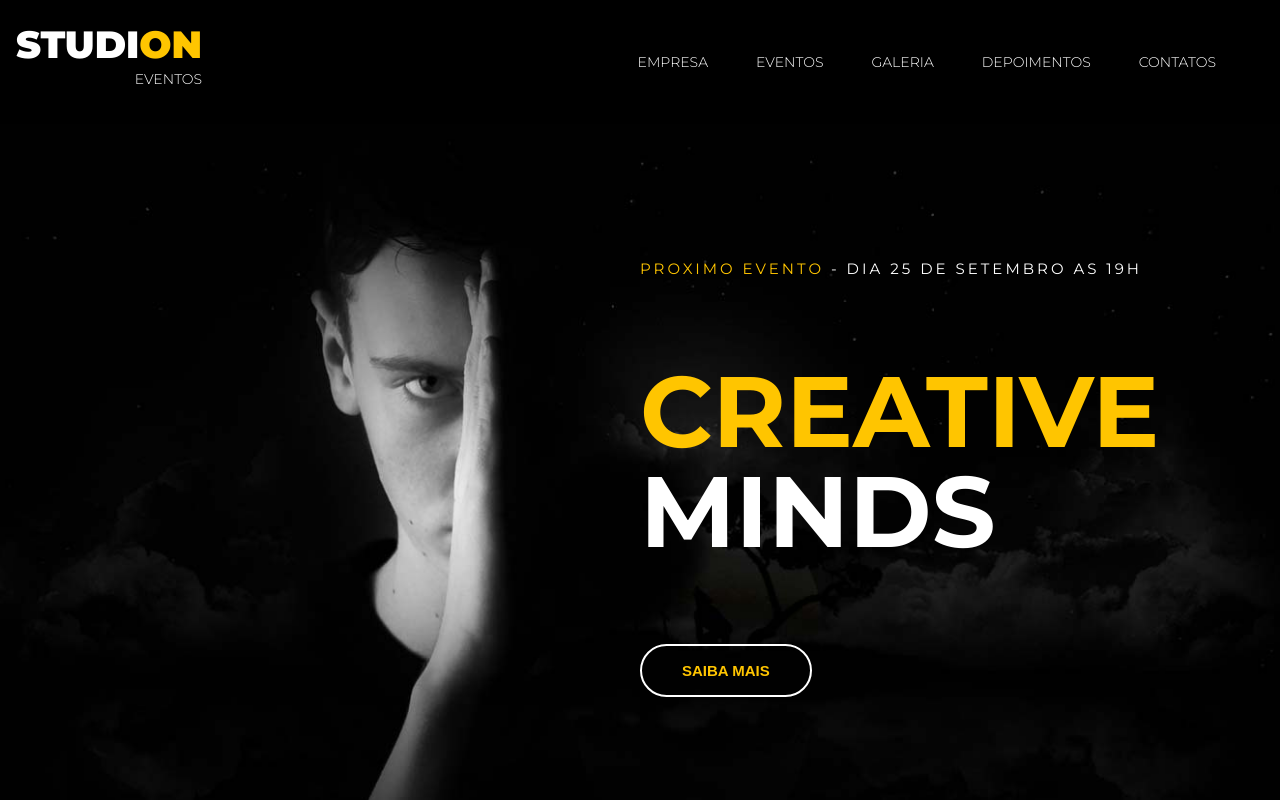
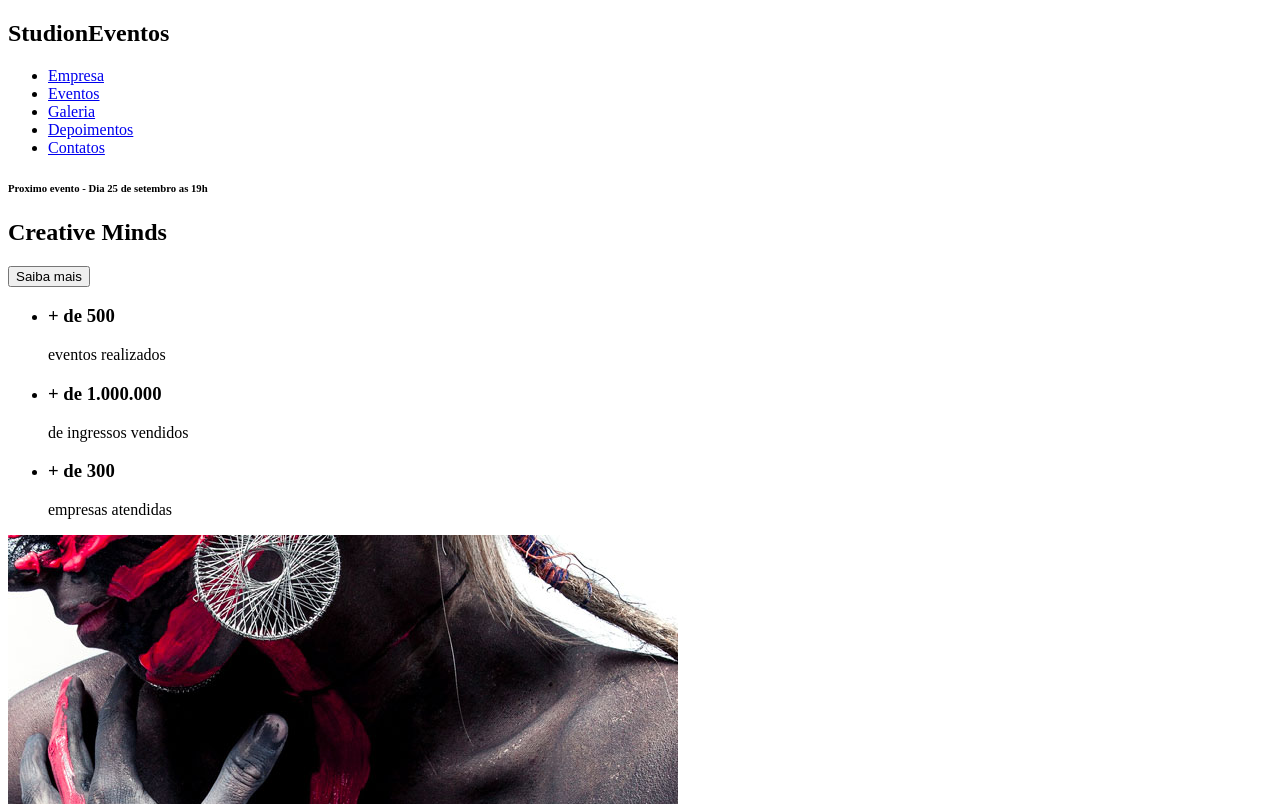
Before and after one commit to nynoaraujo/minha-pagina, a plain HTML site: page index.html in a window 1280 px wide. Shown: the top 804 px of the page. Drawn offline with Linux system fonts and the light colour scheme.

Commit message:
Revert "Aula 4"

```diff
--- a/index.html
+++ b/index.html
@@ -4,16 +4,12 @@
     <meta charset="UTF-8">
     <meta http-equiv="X-UA-Compatible" content="IE=edge">
     <meta name="viewport" content="width=device-width, initial-scale=1.0">
-    <link rel="stylesheet" href="style.css">
     <title>MINHA PAGINA</title>
 </head>
 <body>
-    <nav class="navbar">
-        <h1 class="logo-studion">
-            Studi<span class="copy--primary">on</span>
-            <span class="logo-studion__subtitle">Eventos</span>
-        </h1>
-        <ul class="navbar__links">
+    <nav>
+        <h1>Studi<span>on</span><span>Eventos</span></h1>
+        <ul>
            <li>
              <a href="#empresa">
               Empresa
@@ -47,16 +43,9 @@
     <header>
       <div id="slider">
         <div class="slide">
-            <img
-            class="slide__background-image"
-            src="./images/banner.jpg"
-            alt="studion banner"
-            />
-            <div class="slide__copy">
-                <h6><span class="copy--primary">Proximo evento</span> - Dia 25 de setembro as 19h </h6>
-                <h2><span class="copy--primary">Creative</span> Minds</h2>
-                <button class="btn btn--slide">Saiba mais</button>
-            </div>
+            <h6><span>Proximo evento</span> - Dia 25 de setembro as 19h </h6>
+            <h2><span>Creative</span> Minds</h2>
+            <button>Saiba mais</button>
         </div>
       </div>
     </header>
--- a/style.css
+++ /dev/null
@@ -1,139 +0,0 @@
-@import url('https://fonts.googleapis.com/css2?family=Abril+Fatface&family=Montserrat:wght@300;400;700;900&family=Roboto&display=swap');
-
-* {
-    box-sizing: border-box;
-}
-
-:root {
-    font-family: "montserrat", sans-serif;
-    font-size: 16px;
-    --color-primary: #ffc500;
-    --default-padding: 1rem;
-}
-
-body {
- margin: 0;
- padding-top: 7.75rem;
-}
-
-ul {
-  display: flex;
-  list-style: none;
-  padding-left: 0;
-
-}
-
-.navbar {
-  position: fixed;
-  z-index: 1;
-  display: grid;
-  grid-template-columns: 1fr 9fr;
-  align-items: center;
-  top: 0;
-  left: 0;
-
-  width: 100vw;
-  height: 7.75rem;
-  padding: 0 1rem;
-
-  background-color: #000;
-  color: #fff;
-}
-
-.navbar__links {
-  justify-self: end;
-}
-
-.navbar__links li {
-  font-size: .875rem;
-  margin-right: 3rem;
-  text-transform: uppercase;
-}
-
-.navbar__links a {
-  font-weight: 300;
-  color: #fff;
-  text-decoration: none;
-}
-
-.navbar__links a:hover {
-  color: var(--color-primary);
-}
-
-.logo-studion {
-  font-size: 2.375rem;
-  font-weight: 900;
-  line-height: 1ch;
-  text-transform: uppercase;
-  text-align: right;
-}
-
-.logo-studion__subtitle {
-  font-size: .875rem;
-  font-weight: 300;
-}
-
-.copy--primary {
-  color: var(--color-primary);
-}
-
-#slider {
-  background-color: #000;
-  color: #fff;
-}
-
-.slide {
-  position: relative;
-  height: calc(100vh - 7.75rem);
-}
-
-.slide__background-image {
-  width: 100%;
-  height: 100%;
-  object-fit: cover;
-  object-position: center;
-}
-
-.slide__copy {
-  position: absolute;
-  top: 6.25rem;
-  left: 50vw;
-}
-
-.slide__copy h6 {
-  font-size: .9375rem;
-  font-weight: 400;
-  text-transform: uppercase;
-  letter-spacing: .1875rem;
-}
-
-.slide__copy h2 {
-  font-size: 6.25rem;
-  text-transform: uppercase;
-  line-height: 6.25rem;
-}
-
-.slide__copy h2 span {
-  display: block;
-}
-
-.btn {
-  cursor: pointer;
-  padding: 1rem 2.5rem;
-  border: .125rem solid #fff;
-  border-radius: 5rem;
-  color: var(--color-primary);
-  background: unset;
-  font-size: .9375rem;
-  font-weight: 700;
-  text-transform: uppercase;
-  transition: 0.5s all ease;
-}
-
-.btn:hover,
-.btn:active,
-.btn:focus {
-  border-color:  var(--color-primary);
-  background-color: var(--color-primary);
-  color: #fff;
-}
```
Also changed, not shown: package.json (deleted, +0 -27 lines), 2 other files.
